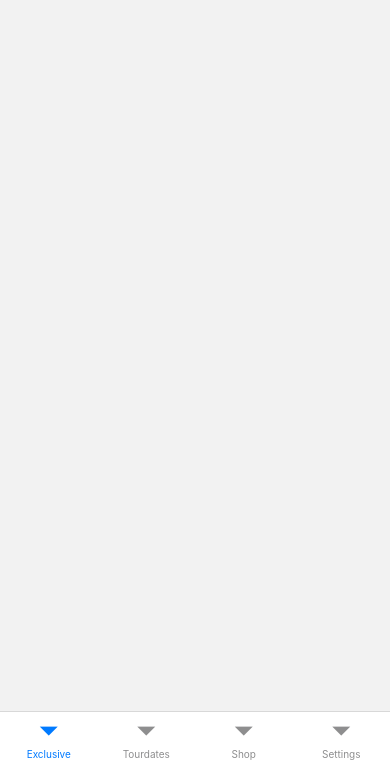
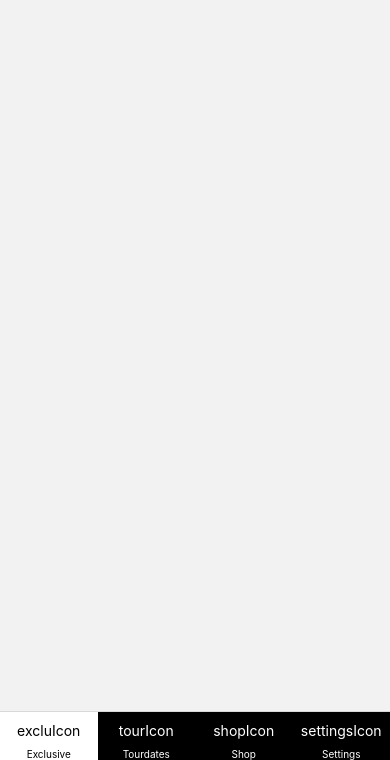
Before and after one commit to amandineeap/projects, a React Native app drawn with its web renderer in the folder ReactNativeApp/: screen / in a window 390 px wide. Shown: the part 84-844 px from the top of the page. Built offline with nearby package versions, Linux system fonts and the light colour scheme.

Commit message:
:sparkles: Style Bottom Nav

```diff
--- a/ReactNativeApp/components/BottomMenu/index.tsx
+++ b/ReactNativeApp/components/BottomMenu/index.tsx
@@ -1,21 +1,58 @@
-import React from 'react'
-import { createBottomTabNavigator } from '@react-navigation/bottom-tabs';
+import React from 'react';
+import {Text} from 'react-native';
+import {createBottomTabNavigator} from '@react-navigation/bottom-tabs';
 
-import Exclusive from '../Exclusive'
-import Tourdates from '../Tourdates'
-import Shop from '../Shop'
-import Settings from '../Settings'
+import Exclusive from '../Exclusive';
+import Tourdates from '../Tourdates';
+import Shop from '../Shop';
+import Settings from '../Settings';
 
 const Tab = createBottomTabNavigator();
 
-const BottomMenu = ()=> {
+const TabScreenStyles = {
+  tabBarActiveBackgroundColor: 'white',
+  tabBarActiveTintColor: 'black',
+  tabBarInactiveBackgroundColor: 'black',
+  tabBarInactiveTintColor: 'white',
+};
+
+const BottomMenu = () => {
   return (
-    <Tab.Navigator>
-      <Tab.Screen name="Exclusive" component={Exclusive} />
-      <Tab.Screen name="Tourdates" component={Tourdates} />
-      <Tab.Screen name="Shop" component={Shop} />
-      <Tab.Screen name="Settings" component={Settings} />
+    <Tab.Navigator
+      screenOptions={({route}) => ({
+        tabBarIcon: ({focused, color, size}) => {
+          let iconName;
+
+          if (route.name === 'Exclusive') {
+            iconName = 'excluIcon';
+          } else if (route.name === 'Tourdates') {
+            iconName = 'tourIcon';
+          } else if (route.name === 'Shop') {
+            iconName = 'shopIcon';
+          } else if (route.name === 'Settings') {
+            iconName = 'settingsIcon';
+          }
+
+          return <Text style={{color: focused? 'black': 'white'}}>{iconName}</Text>;
+        },
+      })}>
+      <Tab.Screen
+        name="Exclusive"
+        component={Exclusive}
+        options={TabScreenStyles}
+      />
+      <Tab.Screen
+        name="Tourdates"
+        component={Tourdates}
+        options={TabScreenStyles}
+      />
+      <Tab.Screen name="Shop" component={Shop} options={TabScreenStyles} />
+      <Tab.Screen
+        name="Settings"
+        component={Settings}
+        options={TabScreenStyles}
+      />
     </Tab.Navigator>
   );
-}
-export default BottomMenu
+};
+export default BottomMenu;
```
